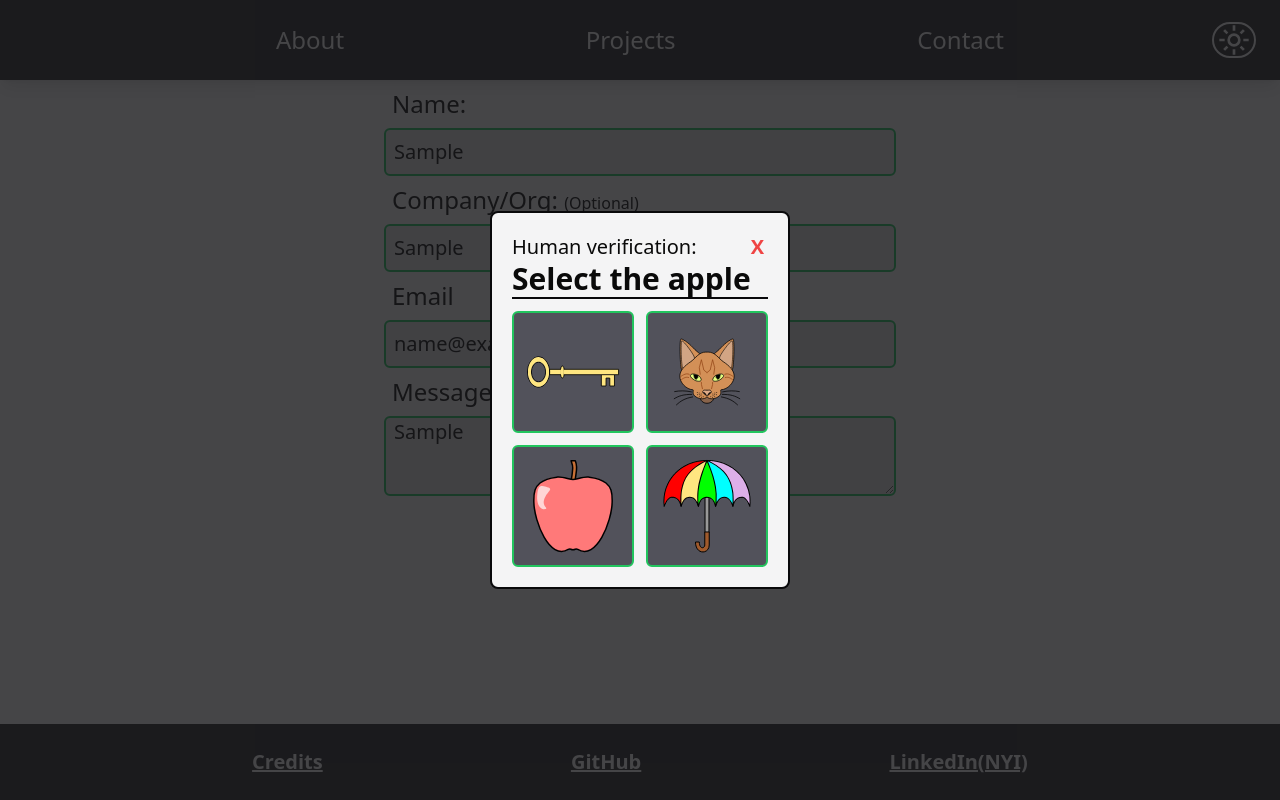
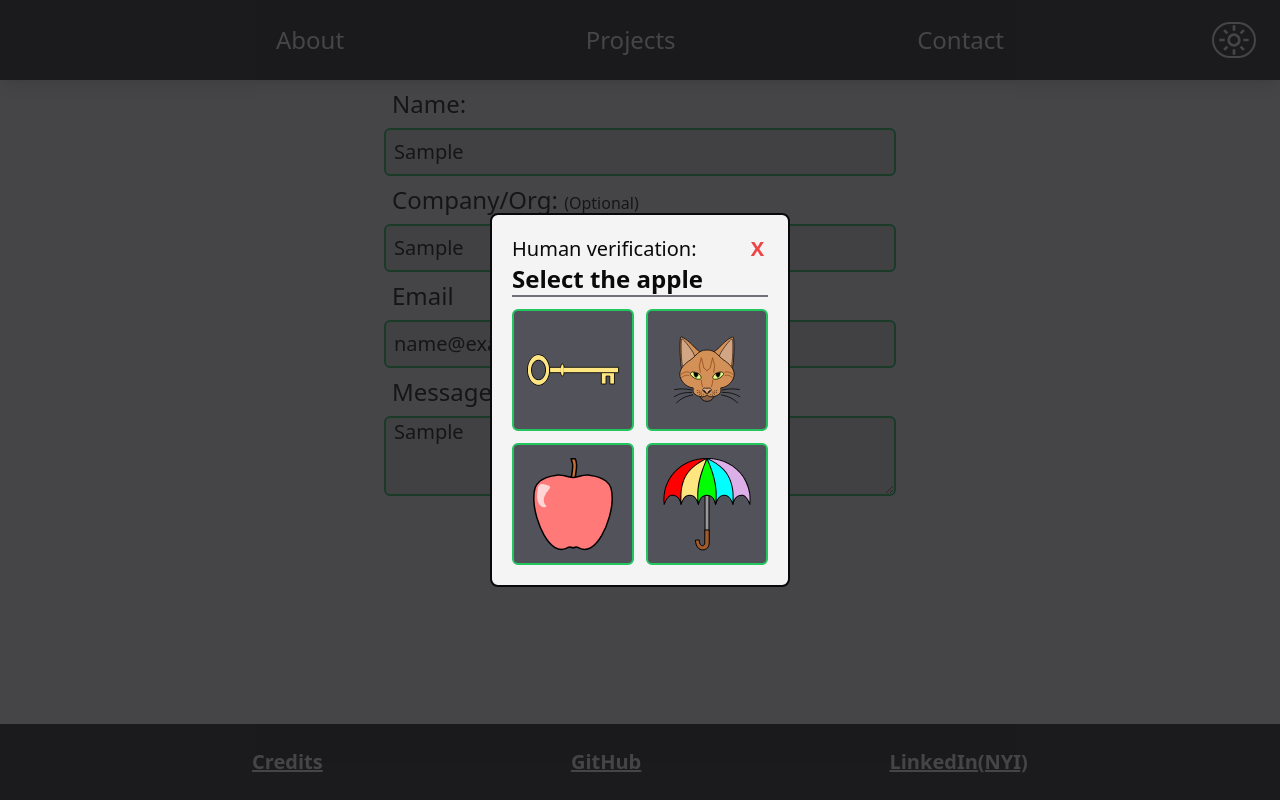
Before and after one commit to jrbarnhart/portfolio, a React (Vite) app: page / in a window 1280 px wide. Both pictures are taken after typing "Sample", "Sample", "name@example.com", "Sample" into the empty fields and a click on the input "Submit Message". Built offline with nearby package versions, Linux system fonts and the light colour scheme; the HTML template or start-up script is replaced by a standard one.

Commit message:
Adjust text size and divider border color

```diff
--- a/src/components/Contact/FourPicCaptcha/FourPicCaptcha.tsx
+++ b/src/components/Contact/FourPicCaptcha/FourPicCaptcha.tsx
@@ -79,7 +79,7 @@ const FourPicCaptcha = ({
   return (
     <div className="fixed z-50 top-0 left-0 grid items-center justify-items-center w-screen h-screen bg-zinc-900 bg-opacity-80">
       <div className="relative grid gap-y-3 w-[300px] bg-zinc-100 dark:bg-zinc-800 rounded-lg p-5 border-2 border-zinc-950">
-        <div className="border-b-2 border-zinc-950">
+        <div className="border-b-2 border-zinc-500">
           <p className="text-xl">
             {tries === 0 ? (
               "Human verification:"
@@ -87,7 +87,7 @@ const FourPicCaptcha = ({
               <span className="text-red-500">Incorrect choice.</span>
             )}
           </p>
-          <p className="text-3xl font-bold">Select the {answer}</p>
+          <p className="text-2xl font-bold">Select the {answer}</p>
           <button
             onClick={handleCloseButton}
             className="absolute top-0 right-0 py-5 px-6 font-bold text-xl text-red-500"
```
